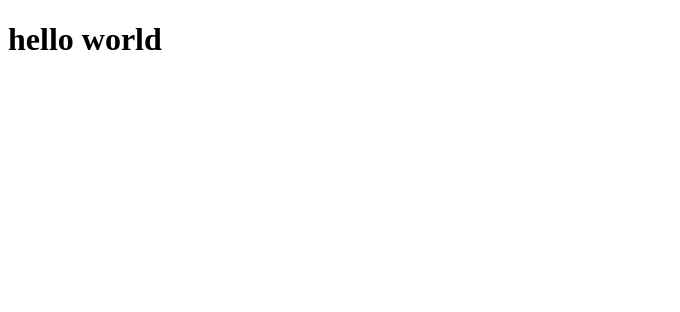
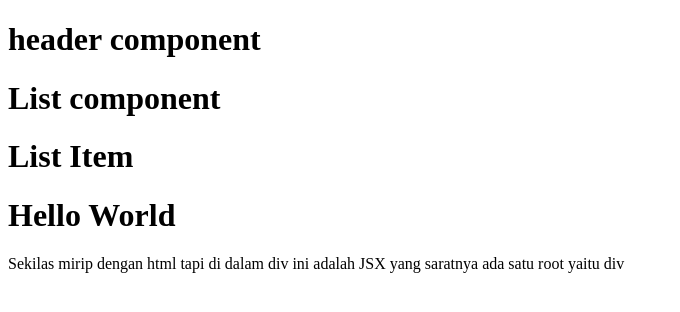
Before and after one commit to belaekaputri/catatanReactJS, a React (Create React App) app: page / in a window 1280 px wide. Shown: the top 312 px of the page, without its empty margins (0-680 px from the left). Built offline with nearby package versions, Linux system fonts and the light colour scheme.

Commit message:
Root komponen, parent komponen , dan child komponen

```diff
--- a/src/components/App.js
+++ b/src/components/App.js
@@ -1,22 +1,26 @@
 import React from "react"
-/*class component
+import Header from "./Header"
+import List from "./List"
+//class component
 class App extends React.Component{
   render(){
     return(
         <div>
+            <Header/>
+            <List/>
             <h1>Hello World</h1>
             <p>Sekilas mirip dengan html tapi di dalam div ini adalah JSX yang saratnya ada satu root yaitu div</p>
         </div>
     )
   }
-} */
+}
 
-//functional component
+/*functional component
 const App = () => {
     return(
         <div>
             <h1>hello world</h1>
         </div>
     )
-}
+}*/
 export default App;
--- /dev/null
+++ b/src/components/Header.js
@@ -0,0 +1,12 @@
+import React from "react"
+
+class Header extends React.Component{
+    render(){
+        return(
+            <div>
+                <h1> header component</h1>
+            </div>
+        )
+    }
+}
+export default Header;
--- /dev/null
+++ b/src/components/List.js
@@ -0,0 +1,14 @@
+import React from "react"
+import ListItem from "./ListItem";
+
+class List extends React.Component{
+    render(){
+        return(
+            <div>
+                <h1> List component</h1>
+                <ListItem/>
+            </div>
+        )
+    }
+}
+export default List;
--- /dev/null
+++ b/src/components/ListItem.js
@@ -0,0 +1,12 @@
+import React from "react"
+
+class ListItem extends React.Component{
+    render(){
+        return(
+            <div>
+                <h1> List Item</h1>
+            </div>
+        )
+    }
+}
+export default ListItem;
--- a/src/index.js
+++ b/src/index.js
@@ -1,6 +1,7 @@
 import React from "react"
 import ReactDOM from "react-dom"
 import App from "./components/App"
+//import Header from "./components/Header"
 
 /*membuat komponen
 const App = () => {
```
